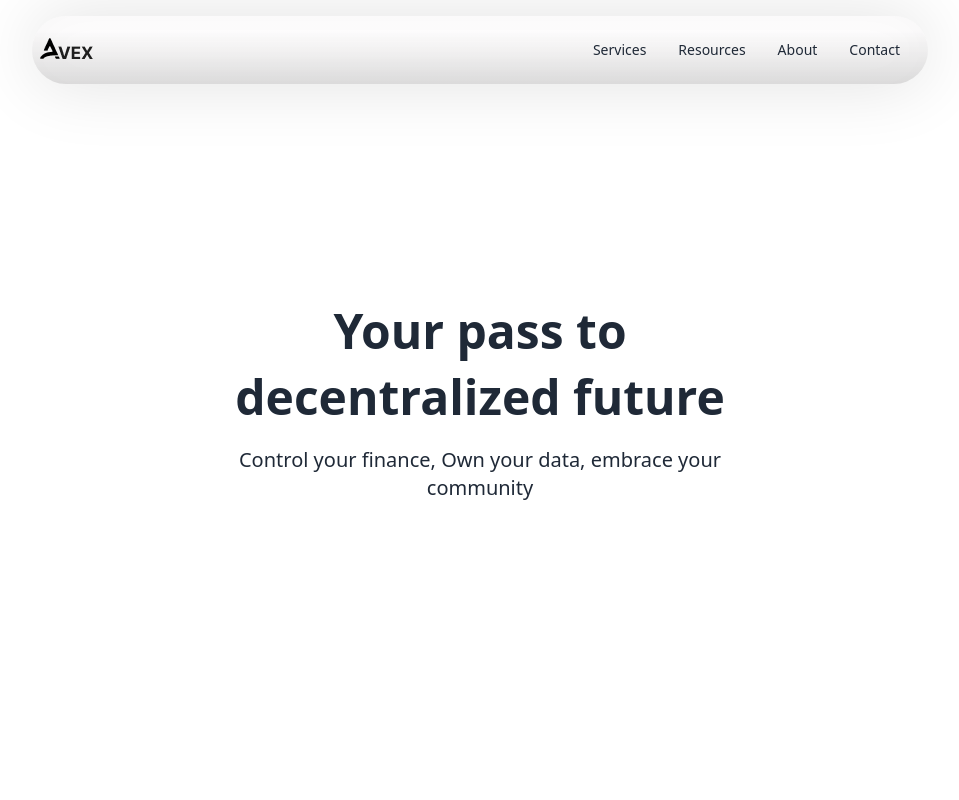
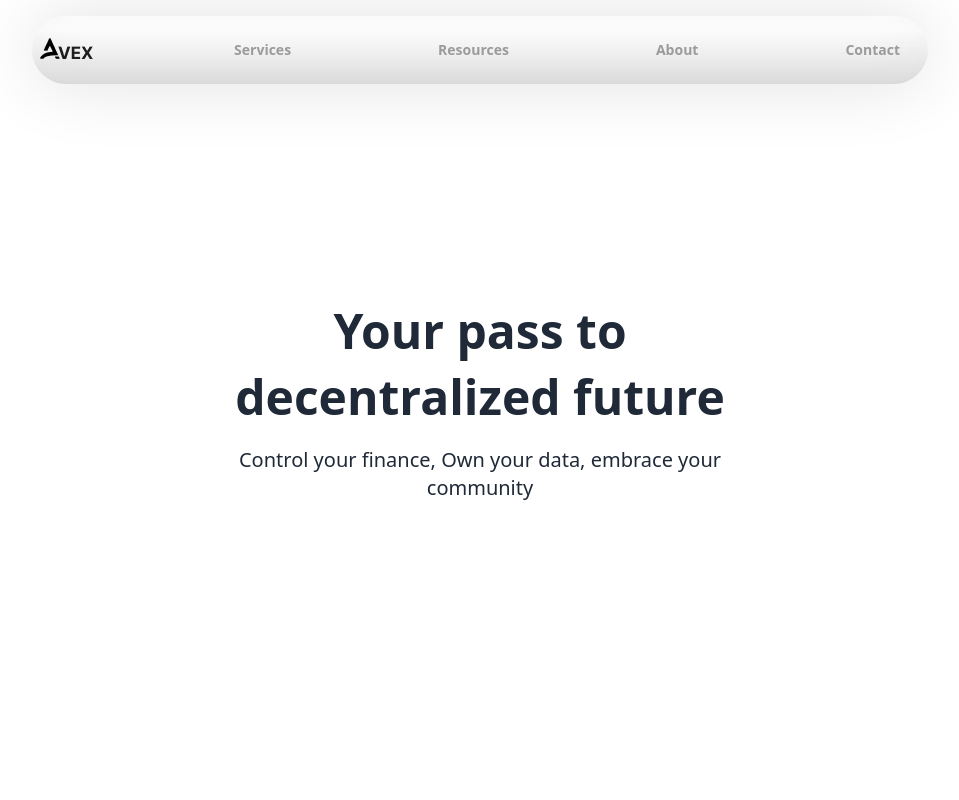
Before and after one commit to KartikeyCode/avex-website2023, a React (Create React App) app: page / in a window 1280 px wide. Shown: the top 800 px of the page, without its empty margins (160-1119 px from the left). Built offline with nearby package versions, Linux system fonts and the light colour scheme; the HTML template or start-up script is replaced by a standard one.

Commit message:
Update Navbar.jsx

```diff
--- a/src/components/Navbar.jsx
+++ b/src/components/Navbar.jsx
@@ -8,10 +8,10 @@ const Navbar = () => {
         </div>
         <div className="">
             <ul className="menu menu-horizontal px-1 md:flex hidden">
-                <li><a href='/'>Services</a></li>
-                <li><a href='/'>Resources</a></li>
-                <li><a href='/'>About</a></li>
-                <li><a href='/'>Contact</a></li>
+                            <li><a href='/' className="font-inter font-bold" style={{ marginRight: '115px', color: '#9C9B9C' }}>Services</a></li>
+                            <li><a href='/' className="font-inter font-bold" style={{ marginRight: '115px', color: '#9C9B9C' }}>Resources</a></li>
+                            <li><a href='/' className="font-inter font-bold" style={{ marginRight: '115px', color: '#9C9B9C' }}>About</a></li>
+                            <li><a href='/' className="font-inter font-bold" style={{ color: '#9C9B9C' }}>Contact</a></li>
             </ul>
             <details className="dropdown dropdown-end md:hidden">
             <summary className="btn btn-ghost"><svg xmlns="http://www.w3.org/2000/svg" fill="none" viewBox="0 0 24 24" className="inline-block w-5 h-5 stroke-current"><path strokeLinecap="round" strokeLinejoin="round" strokeWidth="2" d="M5 12h.01M12 12h.01M19 12h.01M6 12a1 1 0 11-2 0 1 1 0 012 0zm7 0a1 1 0 11-2 0 1 1 0 012 0zm7 0a1 1 0 11-2 0 1 1 0 012 0z"></path></svg></summary>
```
